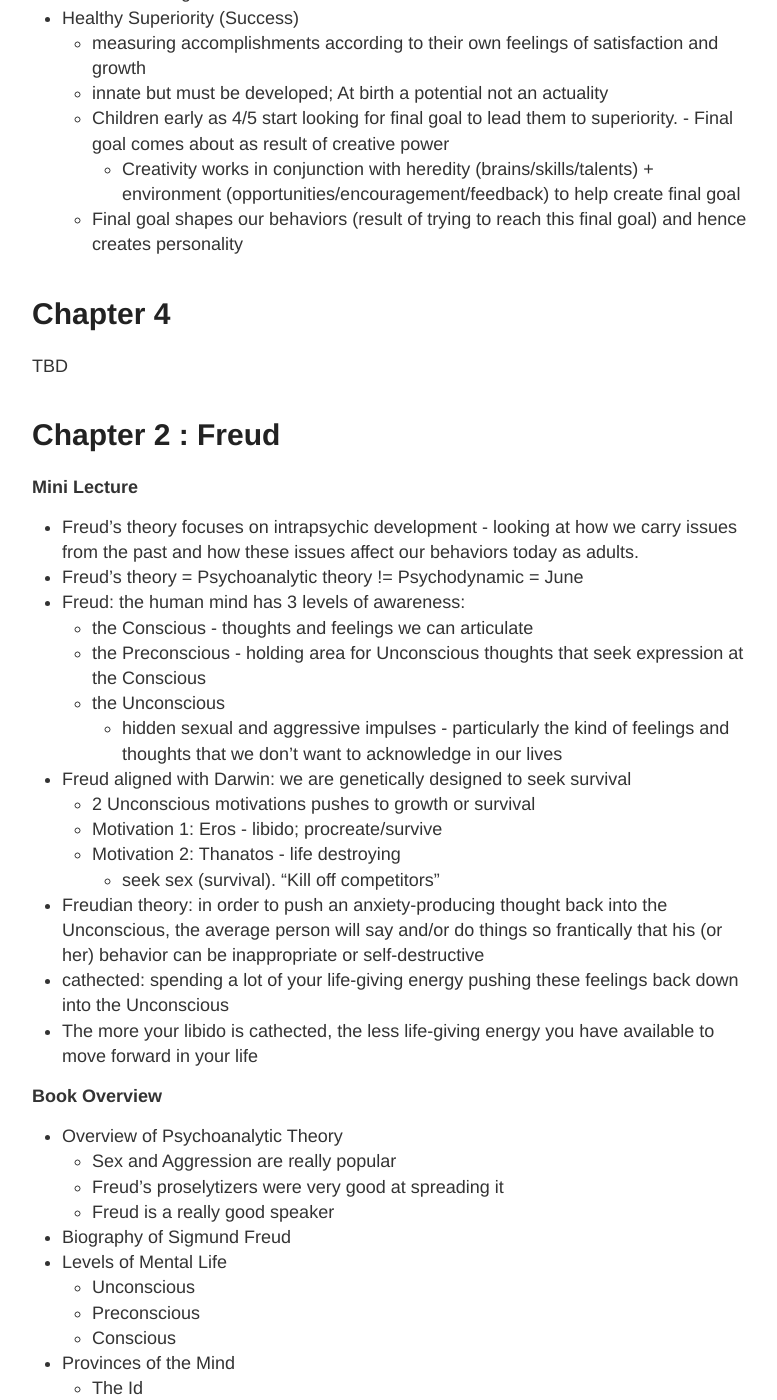
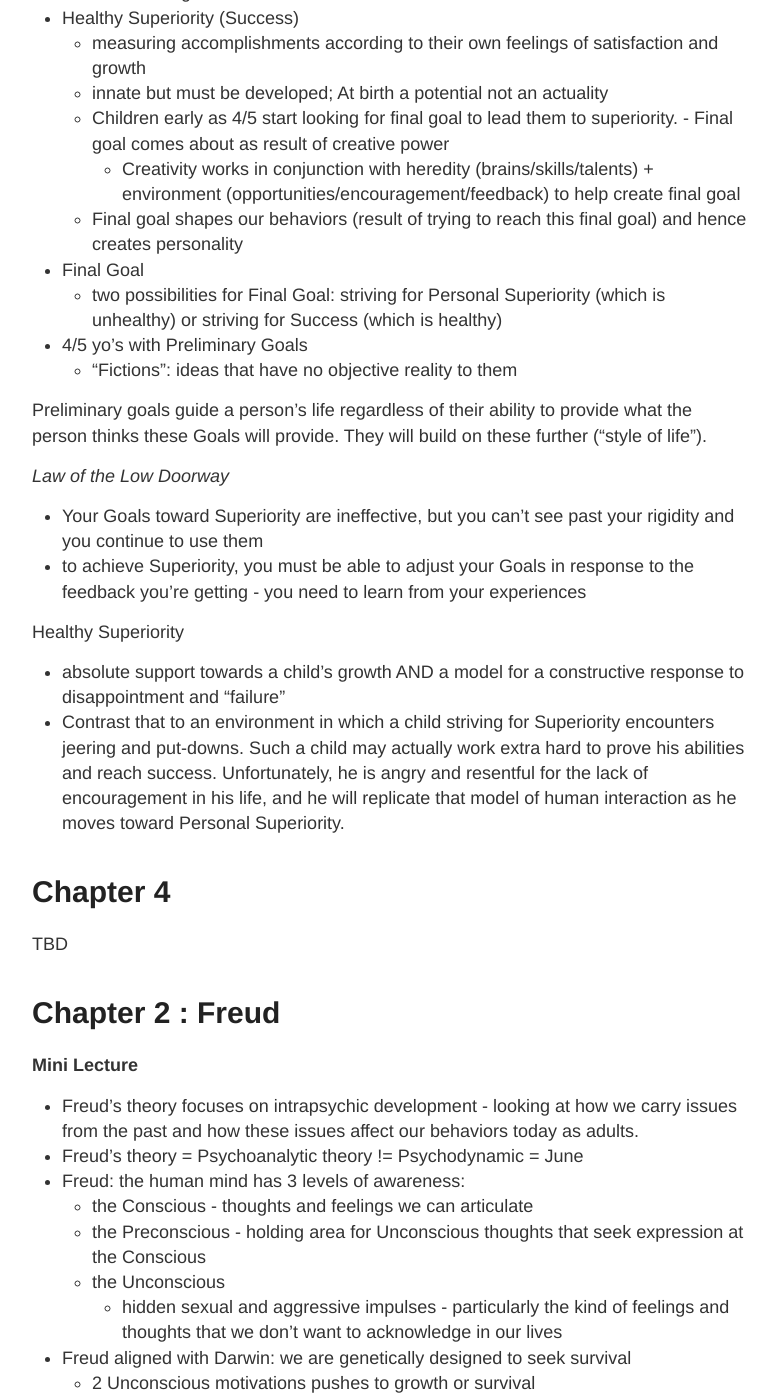
Before and after one commit to RONNCC/ronncc.github, a Jekyll site: the page built from _posts/2020-02-06-psych-11-theories-of-personality.md, in a window 1280 px wide and 1400 px high, scrolled down 670 px. Shown: the whole window, without its empty margins (248-1025 px from the left). Built offline with Jekyll 4.4.1, drawn with Linux system fonts in a browser that asks for light colours; our own code applies the rules of GitHub Pages for plain Markdown files; comment, search, counter and statistics services are not loaded.

Commit message:
Update 2020-02-06-psych-11-theories-of-personality.md

```diff
--- a/_posts/2020-02-06-psych-11-theories-of-personality.md
+++ b/_posts/2020-02-06-psych-11-theories-of-personality.md
@@ -28,6 +28,23 @@ published: true
     	- Final goal comes about as result of creative power
         - Creativity works in conjunction with heredity (brains/skills/talents) + environment (opportunities/encouragement/feedback) to help create final goal
      - Final goal shapes our behaviors (result of trying to reach this final goal) and hence creates personality
+
+- Final Goal
+	-  two possibilities for Final Goal: striving for Personal Superiority (which is unhealthy) or striving for Success (which is healthy)
+
+- 4/5 yo's with Preliminary Goals
+	- "Fictions": ideas that have no objective reality to them
+
+Preliminary goals guide a person's life regardless of their ability to provide what the person thinks these Goals will provide. They will build on these further ("style of life").
+
+_Law of the Low Doorway_
+
+- Your Goals toward Superiority are ineffective, but you can't see past your rigidity and you continue to use them
+-  to achieve Superiority, you must be able to adjust your Goals in response to the feedback you're getting - you need to learn from your experiences
+
+Healthy Superiority
+- absolute support towards a child's growth AND a model for a constructive response to disappointment and "failure"
+- Contrast that to an environment in which a child striving for Superiority encounters jeering and put-downs. Such a child may actually work extra hard to prove his abilities and reach success. Unfortunately, he is angry and resentful for the lack of encouragement in his life, and he will replicate that model of human interaction as he moves toward Personal Superiority.
 
 
 # Chapter 4
```
